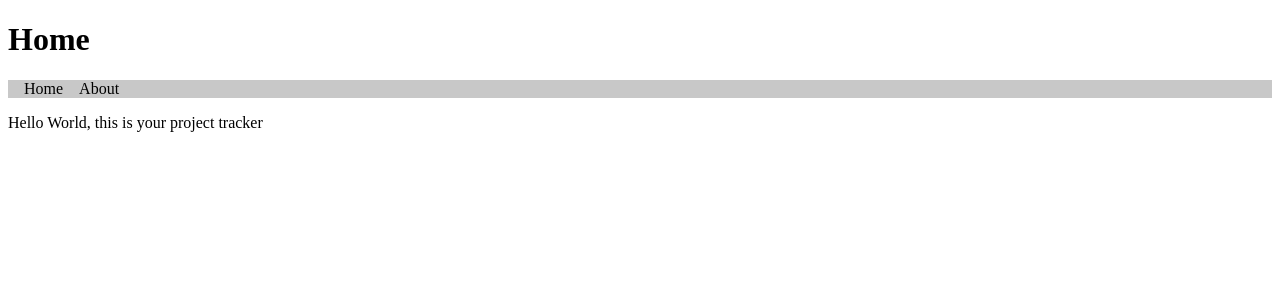
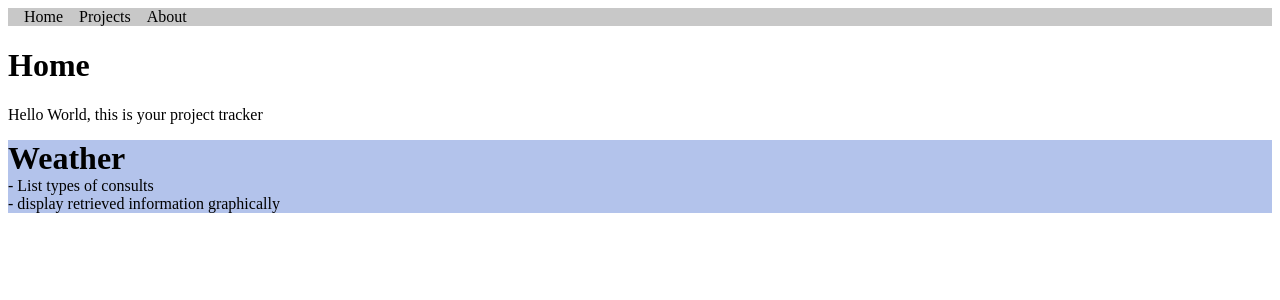
Before and after one commit to epittab/project_tracker, a Next.js app: page / in a window 1280 px wide. Shown: the top 300 px of the page. Built offline with nearby package versions, Linux system fonts and the light colour scheme.

Commit message:
Added Weather component to test API call funcitonality and Layout Component for standardized rendering

```diff
--- /dev/null
+++ b/Components/Layout.js
@@ -0,0 +1,26 @@
+import React from 'react';
+import Head from 'next/head';
+import Nav from './Nav.js';
+
+
+class Layout extends React.Component{
+    constructor(props) {
+        super(props);
+
+    }
+
+    render(){
+        return(
+            <div className = 'Layout'>
+                <Head>
+                    <title>Stoiflo</title>
+                </Head>
+                <Nav />
+                {this.props.children}
+            </div>
+        );
+    }
+
+}
+
+export default Layout;
--- a/Components/Nav.js
+++ b/Components/Nav.js
@@ -6,9 +6,10 @@ class Nav extends React.Component{
     render(){
         //render method should return JSX
         return(
-            <div className = 'Nav'>
+            <nav className = 'Nav'>
                 <ul>
                     <li><Link href='/'><a>Home</a></Link></li>
+                    <li><Link href='/projects'><a>Projects</a></Link></li>
                     <li><Link href='/about'><a>About</a></Link></li>
                 </ul>
                 <style jsx>
@@ -35,7 +36,7 @@ class Nav extends React.Component{
                     }
                     `}
                 </style>
-            </div>
+            </nav>
         )
     }
 }
--- /dev/null
+++ b/Components/Weather.js
@@ -0,0 +1,38 @@
+import React from 'react';
+
+class Weather extends React.Component{
+
+    async getWeather(){
+
+    }
+
+    render(){
+        //render method should return JSX
+        return(
+            <div className = 'Weather'>
+
+                <div>
+                    <h1> Weather </h1>
+                    <p> - List types of consults</p>
+                    <p> - display retrieved information graphically </p>
+                </div>
+
+                <style jsx>
+                    {`
+                        *{
+                            margin: 0;
+                            padding: 0;
+                            box-sizing: border-box;
+                        }
+
+                        .Weather{
+                            background-color: rgba(160, 180, 230, .8)
+                        }
+                    `}
+                </style>
+            </div>
+        )
+    }
+}
+
+export default Weather;
--- a/pages/index.js
+++ b/pages/index.js
@@ -1,21 +1,22 @@
 
-import Nav from '../Components/Nav';
+import Layout from '../Components/Layout';
+import Weather from '../Components/Weather';
 
 const Index = () => (
 
-<div className = "Index">
+    <Layout>
 
-    <h1>Home</h1>
+        <div className = "Index">
 
-    <Nav />
+            <h1>Home</h1>
+            <p>Hello World, this is your project tracker</p>
 
-    <p>Hello World, this is your project tracker</p>
+            <Weather />
+
+        </div>
 
 
-
-</div>
-
-
+    </Layout>
 
 );
 
```
Also changed, not shown: pages/about.js (+11 -6 lines), pages/projects.js (added, +20 -0 lines), 1 other file (tests, documents, lock files or other folders).
